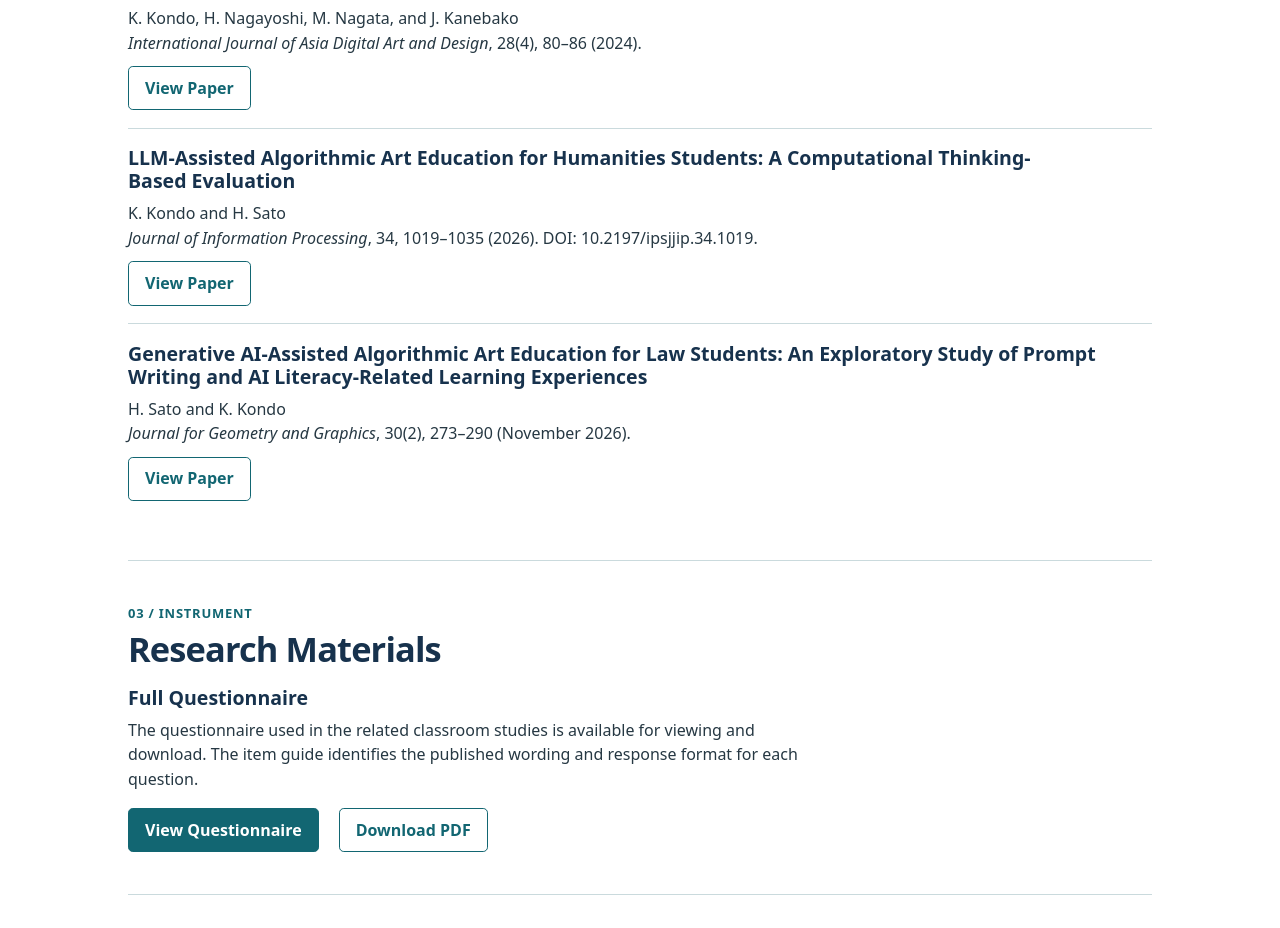
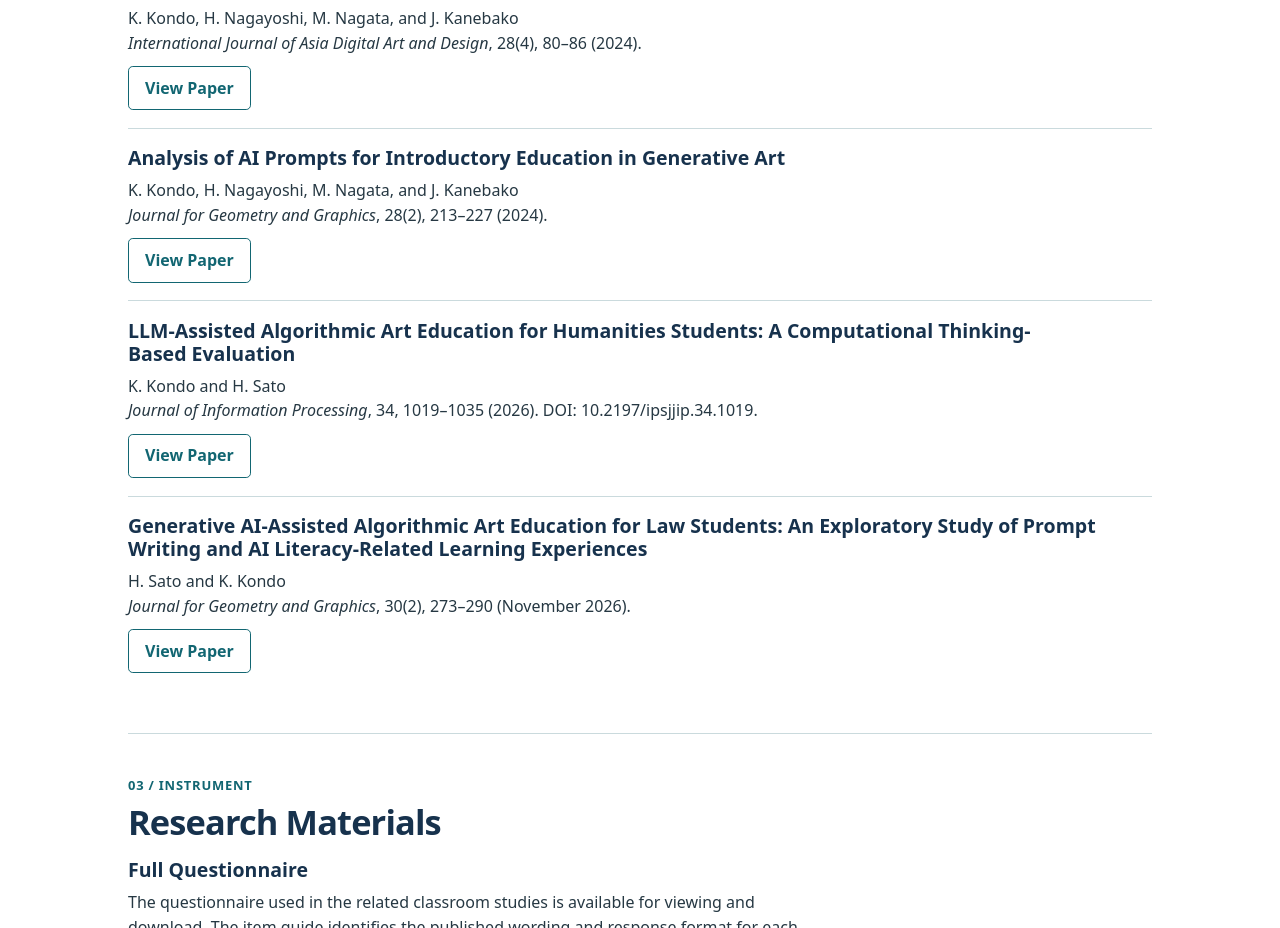
Before and after one commit to m-riho/m-riho.github.io, a plain HTML site: page adada2026/index.html in a window 1280 px wide. Shown: the part 1783-2711 px from the top of the page. Drawn offline with Linux system fonts and the light colour scheme.

Commit message:
Add Kondo et al. 2024 paper on AI prompts to related publications

```diff
--- a/adada2026/index.html
+++ b/adada2026/index.html
@@ -9,6 +9,12 @@
 <div class="callout"><h3>What did students report?</h3><p>Students generally evaluated the activity positively across all four disciplines. No disciplinary comparison remained statistically significant after Holm correction. With only 11 science students, comparisons involving that group are particularly uncertain.</p><p>Self-reported learning experiences had negligible or weak associations with scores for documentation, reflection, and revision. None of the six correlations remained significant after correction. Students’ perceptions and assessed work may capture different outcomes. This preliminary study does not establish equivalent learning across disciplines or a causal effect of the exercise.</p></div></section>
 <section id="publications"><p class="kicker">02 / Further reading</p><h2>Related Publications</h2>
 <article class="pub"><h3>Introduction to CG Education Using ChatGPT for Students of Artistic Disciplines</h3><p>K. Kondo, H. Nagayoshi, M. Nagata, and J. Kanebako<br><i>International Journal of Asia Digital Art and Design</i>, 28(4), 80–86 (2024).</p><a class="button" aria-label="View Paper: Introduction to CG Education Using ChatGPT" href="https://www.jstage.jst.go.jp/article/adada/28/4/28_80/_article/-char/en">View Paper</a></article>
+<article class="pub">
+<h3>Analysis of AI Prompts for Introductory Education in Generative Art</h3>
+<p>K. Kondo, H. Nagayoshi, M. Nagata, and J. Kanebako<br>
+<i>Journal for Geometry and Graphics</i>, 28(2), 213–227 (2024).</p>
+<a class="button" aria-label="View Paper: Analysis of AI Prompts for Introductory Education in Generative Art" href="https://www.heldermann.de/JGG/JGG28/JGG282/jgg28019.htm">View Paper</a>
+</article>
 <article class="pub"><h3>LLM-Assisted Algorithmic Art Education for Humanities Students: A Computational Thinking-Based Evaluation</h3><p>K. Kondo and H. Sato<br><i>Journal of Information Processing</i>, 34, 1019–1035 (2026). DOI: 10.2197/ipsjjip.34.1019.</p><a class="button" aria-label="View Paper: LLM-Assisted Algorithmic Art Education for Humanities Students" href="https://doi.org/10.2197/ipsjjip.34.1019">View Paper</a></article>
 <article class="pub"><h3>Generative AI-Assisted Algorithmic Art Education for Law Students: An Exploratory Study of Prompt Writing and AI Literacy-Related Learning Experiences</h3><p>H. Sato and K. Kondo<br><i>Journal for Geometry and Graphics</i>, 30(2), 273–290 (November 2026).</p><a class="button" aria-label="View Paper: Generative AI-Assisted Algorithmic Art Education for Law Students" href="https://www.heldermann.de/JGG/JGG30/JGG302/jgg30018.htm">View Paper</a></article></section>
 <section id="materials"><p class="kicker">03 / Instrument</p><h2>Research Materials</h2><h3>Full Questionnaire</h3><p>The questionnaire used in the related classroom studies is available for viewing and download. The item guide identifies the published wording and response format for each question.</p><div class="actions"><a class="button primary" href="questionnaire.html">View Questionnaire</a><a class="button" href="questionnaire.pdf" download>Download PDF</a></div></section>
```
Also changed, not shown: 1 other file.
